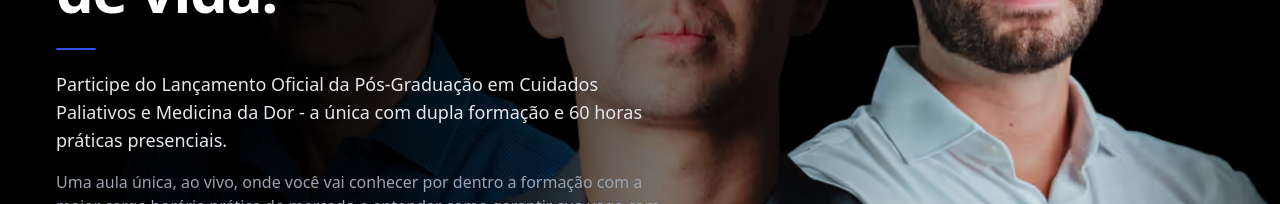
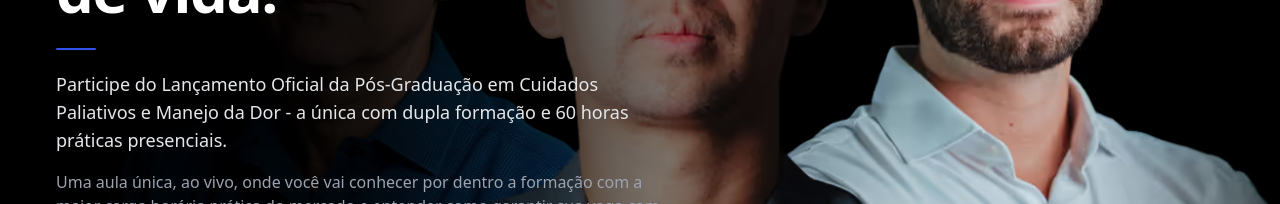
Before and after one commit to gabrielmds0/POSPALIATIVO, a React (Vite) app: page / in a window 1280 px wide. Shown: the part 435-639 px from the top of the page. Built offline with nearby package versions, Linux system fonts and the light colour scheme; no server answers.

Commit message:
[Auto] Atualiza a subheadline do Hero para usar 'Manejo da Dor' em vez de 'Medicina da Dor'.
Alteração #
Seção:

```diff
--- a/src/content/contentLoader.js
+++ b/src/content/contentLoader.js
@@ -50,7 +50,7 @@ export const content = {
   hero: {
     headline: 'Domine as decisões mais delicadas da medicina: dor e fim de vida.',
     subtitle:
-      'Participe do Lançamento Oficial da Pós-Graduação em Cuidados Paliativos e Medicina da Dor - a única com dupla formação e 60 horas práticas presenciais.',
+      'Participe do Lançamento Oficial da Pós-Graduação em Cuidados Paliativos e Manejo da Dor - a única com dupla formação e 60 horas práticas presenciais.',
     description:
       'Uma aula única, ao vivo, onde você vai conhecer por dentro a formação com a maior carga horária prática do mercado e entender como garantir sua vaga com condição especial de lançamento',
     badges: [
```
